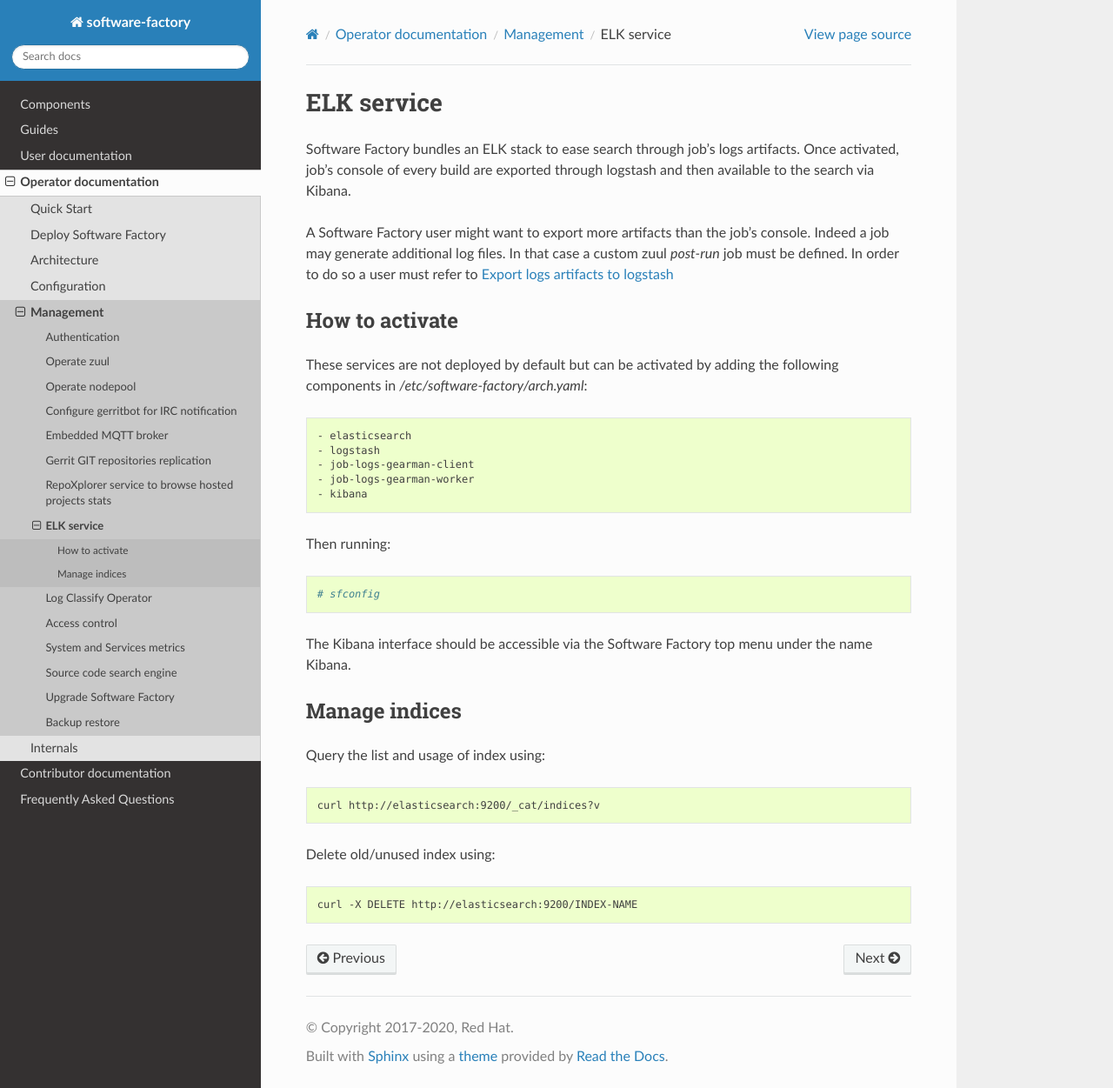
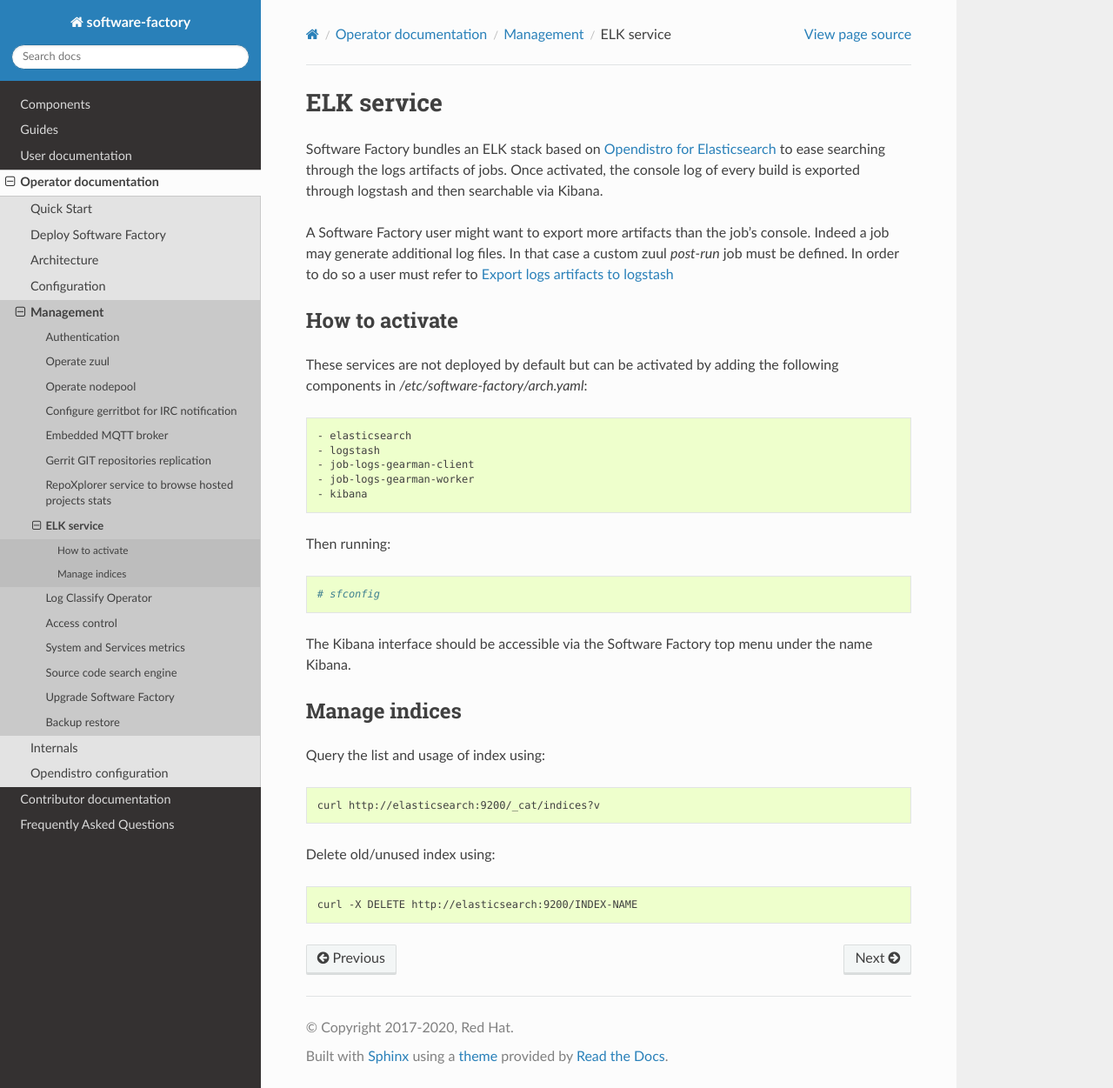
Before and after one commit to softwarefactory-project/sf-docs, a Sphinx documentation site: the page built from docs/operator/elk_operator.rst, in a window 1280 px wide and 1251 px high. Shown: the whole window at 87% size. Built offline with Sphinx 7.4.7 and the Read the Docs theme 2.0.0, drawn with Linux system fonts in a browser that asks for light colours.

Commit message:
Added information about Opendistro
There are important information related to setup Opendistro
for Elasticsearch.

Change-Id: I59396e1304e21128a497b1b98ce65c3d0208cbb9

```diff
--- a/docs/operator/elk_operator.rst
+++ b/docs/operator/elk_operator.rst
@@ -3,10 +3,10 @@
 ELK service
 ===========
 
-Software Factory bundles an ELK stack to ease search through
-job's logs artifacts. Once activated, job's console of every
-build are exported through logstash and then available to
-the search via Kibana.
+Software Factory bundles an ELK stack based on :ref:`Opendistro for Elasticsearch <opendistro>`
+to ease searching through the logs artifacts of jobs. Once activated,
+the console log of every build is exported through logstash and
+then searchable via Kibana.
 
 A Software Factory user might want to export more artifacts
 than the job's console. Indeed a job may generate additional
--- a/docs/operator/index.rst
+++ b/docs/operator/index.rst
@@ -15,3 +15,4 @@
    configuration
    management
    deepdive
+   opendistro
--- a/docs/user/index.rst
+++ b/docs/user/index.rst
@@ -16,5 +16,6 @@
    short_gerrit
    log_classify
    config_repo
+   elasticsearch_users
 
 * `sfmanager </docs/sfmanager/>`_ is a command line client can be used to interact with the managesf API.
```
Also changed, not shown: docs/operator/opendistro.rst (added, +113 -0 lines), docs/user/elasticsearch_users.rst (added, +36 -0 lines).
